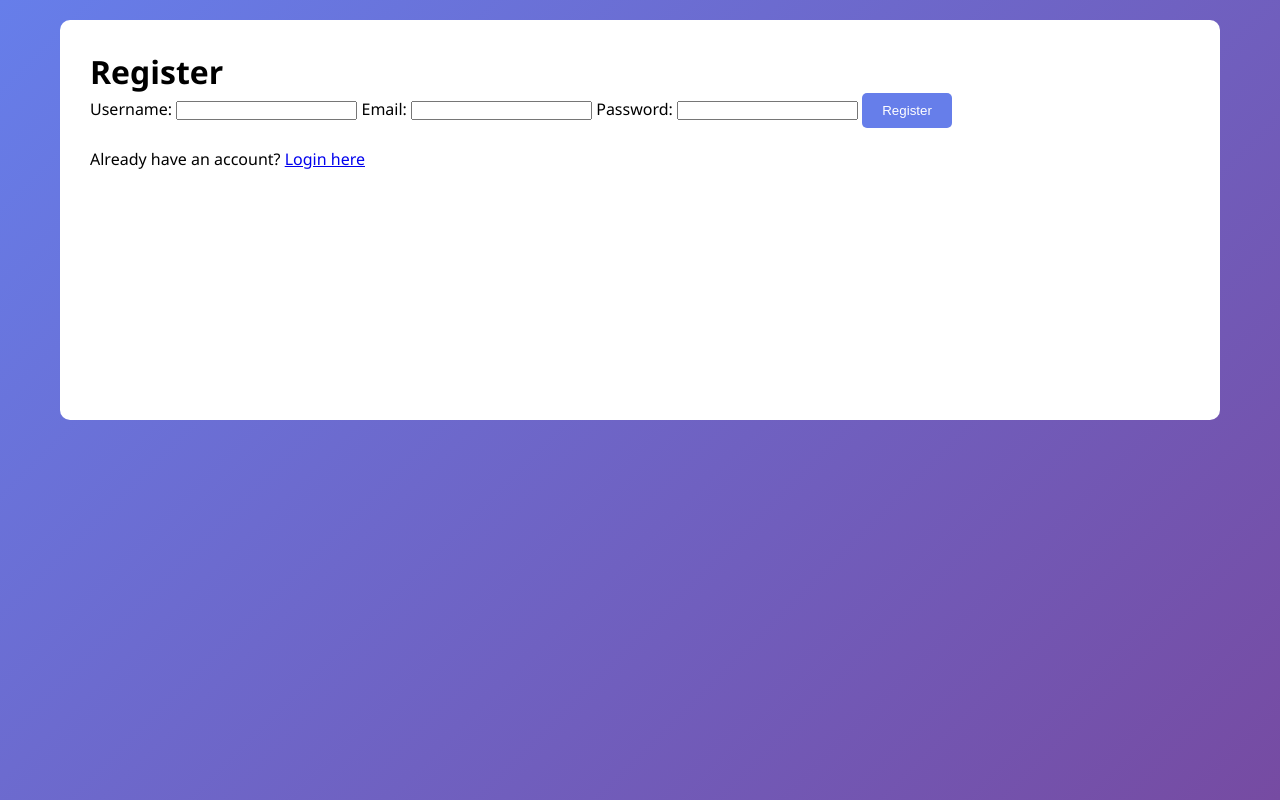
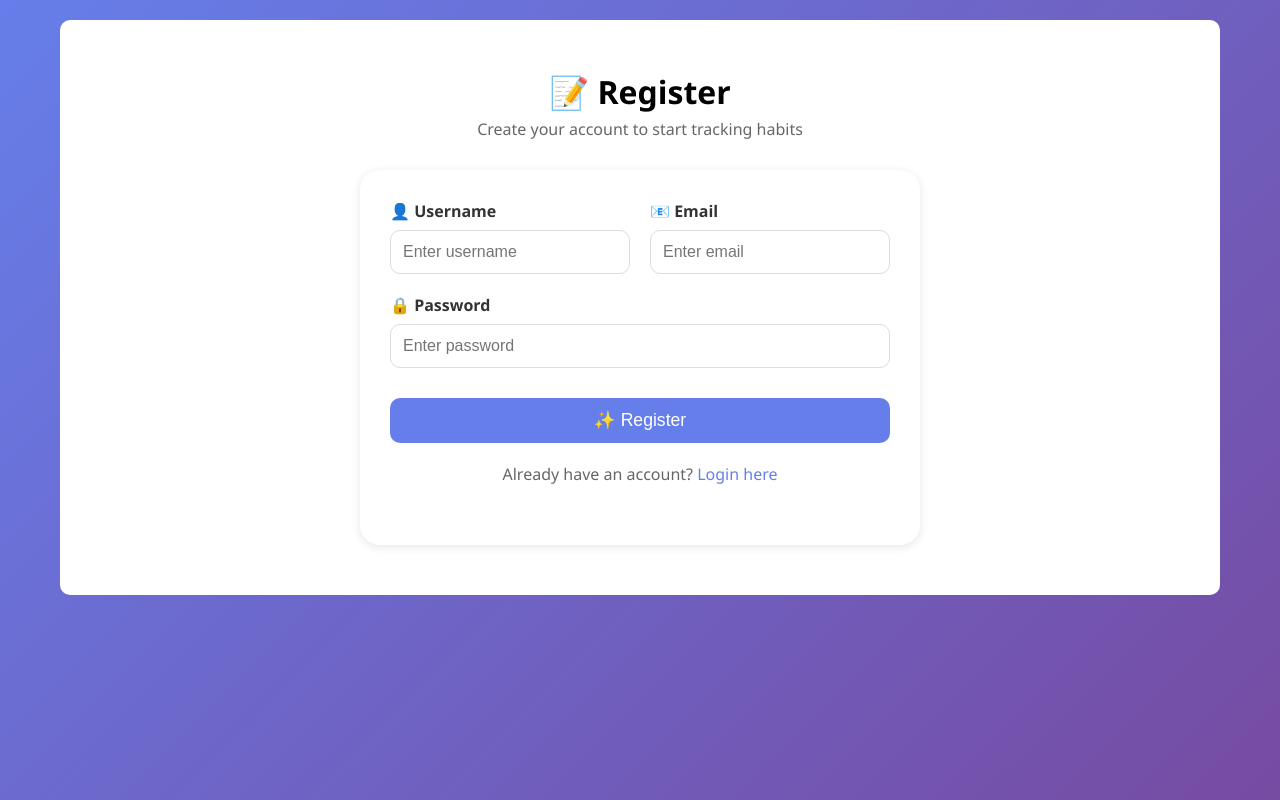
Before and after one commit to cliff3914/IntelliHabit-tracker, a Flask app: page /register in a window 1280 px wide. Run offline with Flask 3, Linux system fonts and the light colour scheme.

Commit message:
Improve register form layout

```diff
--- a/templates/register.html
+++ b/templates/register.html
@@ -1,18 +1,157 @@
 {% extends "base.html" %}
 
 {% block content %}
-<h1>Register</h1>
-<form method="post">
-    <label>Username:</label>
-    <input type="text" name="username" required>
+<div class="register-container">
+    <h1>📝 Register</h1>
+    <p>Create your account to start tracking habits</p>
 
-    <label>Email:</label>
-    <input type="email" name="email" required>
+    <form method="post" class="register-form">
+        <div class="form-row">
+            <div class="form-group">
+                <label>👤 Username</label>
+                <input type="text" name="username" placeholder="Enter username" required>
+            </div>
 
-    <label>Password:</label>
-    <input type="password" name="password" required>
+            <div class="form-group">
+                <label>📧 Email</label>
+                <input type="email" name="email" placeholder="Enter email" required>
+            </div>
+        </div>
 
-    <button type="submit" class="btn">Register</button>
-</form>
-<p style="margin-top: 20px;">Already have an account? <a href="/login">Login here</a></p>
+        <div class="form-group full-width">
+            <label>🔒 Password</label>
+            <input type="password" name="password" placeholder="Enter password" required>
+        </div>
+
+        <button type="submit" class="btn">✨ Register</button>
+
+        <p class="login-link">Already have an account? <a href="{{ url_for('login') }}">Login here</a></p>
+    </form>
+</div>
+
+<style>
+.register-container {
+    max-width: 600px;
+    margin: 0 auto;
+    padding: 20px;
+}
+
+.register-container h1 {
+    text-align: center;
+    margin-bottom: 5px;
+}
+
+.register-container p {
+    text-align: center;
+    color: #666;
+    margin-bottom: 30px;
+}
+
+.register-form {
+    background: white;
+    border-radius: 20px;
+    padding: 30px;
+    box-shadow: 0 2px 10px rgba(0,0,0,0.1);
+}
+
+.form-row {
+    display: flex;
+    gap: 20px;
+    margin-bottom: 20px;
+}
+
+.form-row .form-group {
+    flex: 1;
+    margin-bottom: 0;
+}
+
+.form-group {
+    margin-bottom: 20px;
+}
+
+.form-group.full-width {
+    width: 100%;
+}
+
+.form-group label {
+    display: block;
+    font-weight: bold;
+    margin-bottom: 8px;
+    color: #333;
+}
+
+.form-group input {
+    width: 100%;
+    padding: 12px;
+    border: 1px solid #ddd;
+    border-radius: 10px;
+    font-size: 1em;
+    transition: border-color 0.3s;
+}
+
+.form-group input:focus {
+    outline: none;
+    border-color: #667eea;
+}
+
+.btn {
+    width: 100%;
+    padding: 12px;
+    background: #667eea;
+    color: white;
+    border: none;
+    border-radius: 10px;
+    font-size: 1.1em;
+    cursor: pointer;
+    margin-top: 10px;
+}
+
+.btn:hover {
+    background: #5a67d8;
+}
+
+.login-link {
+    text-align: center;
+    margin-top: 20px;
+    color: #666;
+}
+
+.login-link a {
+    color: #667eea;
+    text-decoration: none;
+}
+
+.login-link a:hover {
+    text-decoration: underline;
+}
+
+body.dark-mode .register-form {
+    background: #1a1a2e;
+}
+
+body.dark-mode .form-group label {
+    color: #eee;
+}
+
+body.dark-mode .form-group input {
+    background: #2a2a3e;
+    border-color: #3a3a4e;
+    color: #eee;
+}
+
+body.dark-mode .register-container p {
+    color: #aaa;
+}
+
+body.dark-mode .login-link {
+    color: #aaa;
+}
+
+@media (max-width: 600px) {
+    .form-row {
+        flex-direction: column;
+        gap: 0;
+    }
+}
+</style>
 {% endblock %}
```
